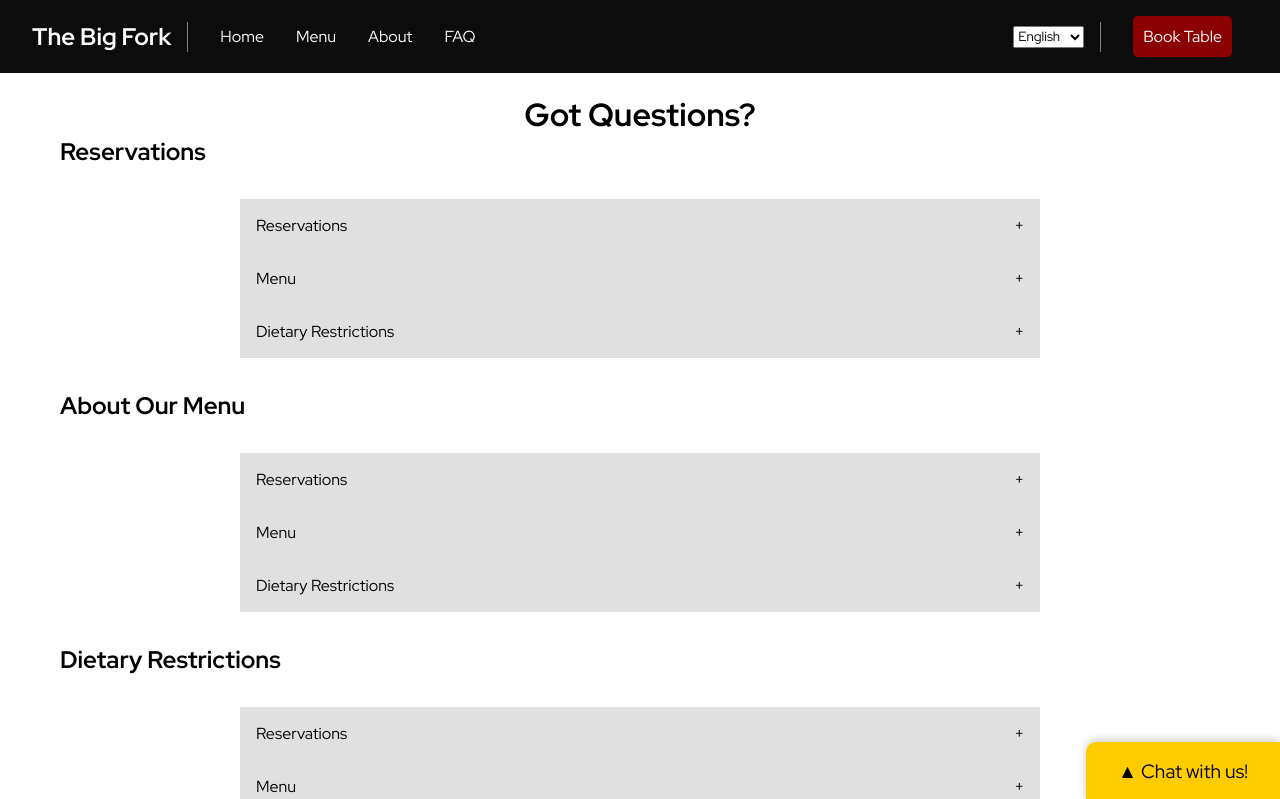
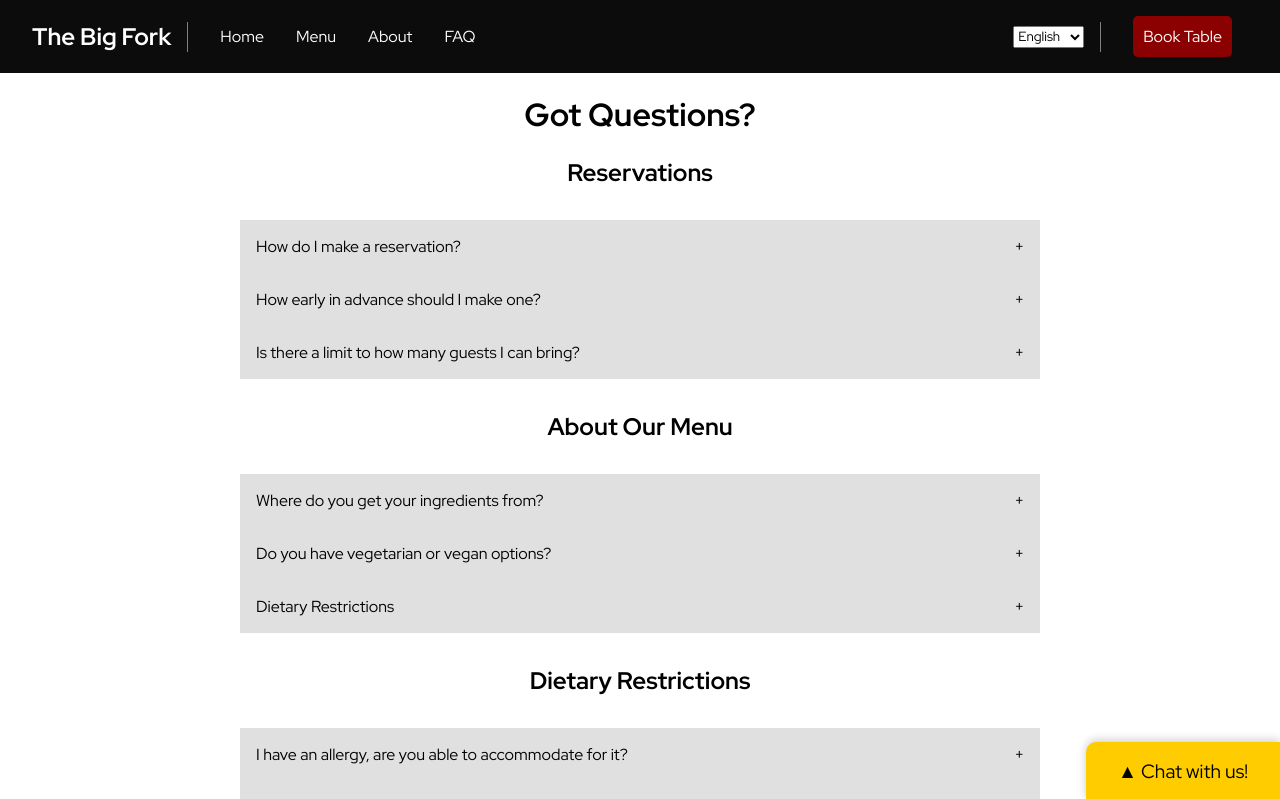
Before and after one commit to SEG3125-A/Group-13, a React (Create React App) app in the folder SEG-3125-Module7-React/: page /faq in a window 1280 px wide. Shown: the top 799 px of the page. Built offline with nearby package versions, Linux system fonts and the light colour scheme.

Commit message:
Replace filler on FAQ

```diff
--- a/SEG-3125-Module7-React/src/pages/FAQ.css
+++ b/SEG-3125-Module7-React/src/pages/FAQ.css
@@ -1,4 +1,4 @@
-h1, p {
+h1, h2, p {
     text-align: center;
 }
 
--- a/SEG-3125-Module7-React/src/pages/FAQ.jsx
+++ b/SEG-3125-Module7-React/src/pages/FAQ.jsx
@@ -6,27 +6,27 @@ import Accordion from '../components/Accordion';
 const FAQ = () => {
     const accordionDataReservations = [
         {
-            title: 'Reservations',
+            title: 'How do I make a reservation?',
             content: 'filler'
         },
         {
-            title: 'Menu',
-            content: 'filler'
+            title: 'How early in advance should I make one?',
+            content: 'For small gatherings, please reserve your seats two hours before you arrive at the latest. If you make a reservation within 2 hours before you arrive, we can\'t guarantee that we\'ll have space for you! The earlier you make your reservation, the better!'
         },
         {
-            title: 'Dietary Restrictions',
-            content: 'filler'
+            title: 'Is there a limit to how many guests I can bring?',
+            content: 'Technically, yes. Depending on how many seats are already reserved during a particular time on a particular day, we might not be able to accomodate for all of your guests if you\'re planning on bringing a lot. Please chat with a staff member or call us to reserve the entire restaurant.'
         }
     ];
 
     const accordionDataMenu = [
         {
-            title: 'Reservations',
-            content: 'filler'
+            title: 'Where do you get your ingredients from?',
+            content: 'Our ingredients are reliably sourced from local farmers around the Ottawa region!'
         },
         {
-            title: 'Menu',
-            content: 'filler'
+            title: 'Do you have vegetarian or vegan options?',
+            content: 'Yes, we do! Dishes that are vegetarian or vegan are listed on our menu. If you make a reservation instead of a walk-in, you can leave instructions on any protein replacement to use in a particular dish. We\'ll contact you if we\'re unable to fulfill your request as specified.'
         },
         {
             title: 'Dietary Restrictions',
@@ -36,22 +36,19 @@ const FAQ = () => {
 
     const accordionDataRestrictions = [
         {
-            title: 'Reservations',
-            content: 'filler'
+            title: 'I have an allergy, are you able to accommodate for it?',
+            content: 'For common allergies such as peanuts, tree nuts, and shellfish, we list which dishes contain those allergens in our menu.'
         },
         {
-            title: 'Menu',
-            content: 'filler'
-        },
-        {
-            title: 'Dietary Restrictions',
-            content: 'filler'
+            title: 'What if I have an uncommon allergy?',
+            content: 'For more specific allergies, please chat with us or call us to see if we can accommodate for it!'
         }
     ];
 
     return (
         <div className="faq">
             <h1>Got Questions?</h1>
+            <br></br>
             <h2>Reservations</h2>
             <div className="accordion">
                 {accordionDataReservations.map(({ title, content }) => (
@@ -72,7 +69,7 @@ const FAQ = () => {
             </div>
             <h1>Still have questions?</h1>
             <br></br>
-            <p>Click "Chat with us!" to talk to one of our staff live!</p>
+            <p>Click "Chat with us!" to talk to one of our staff in real time!</p>
         </div>
     );
 }
```
